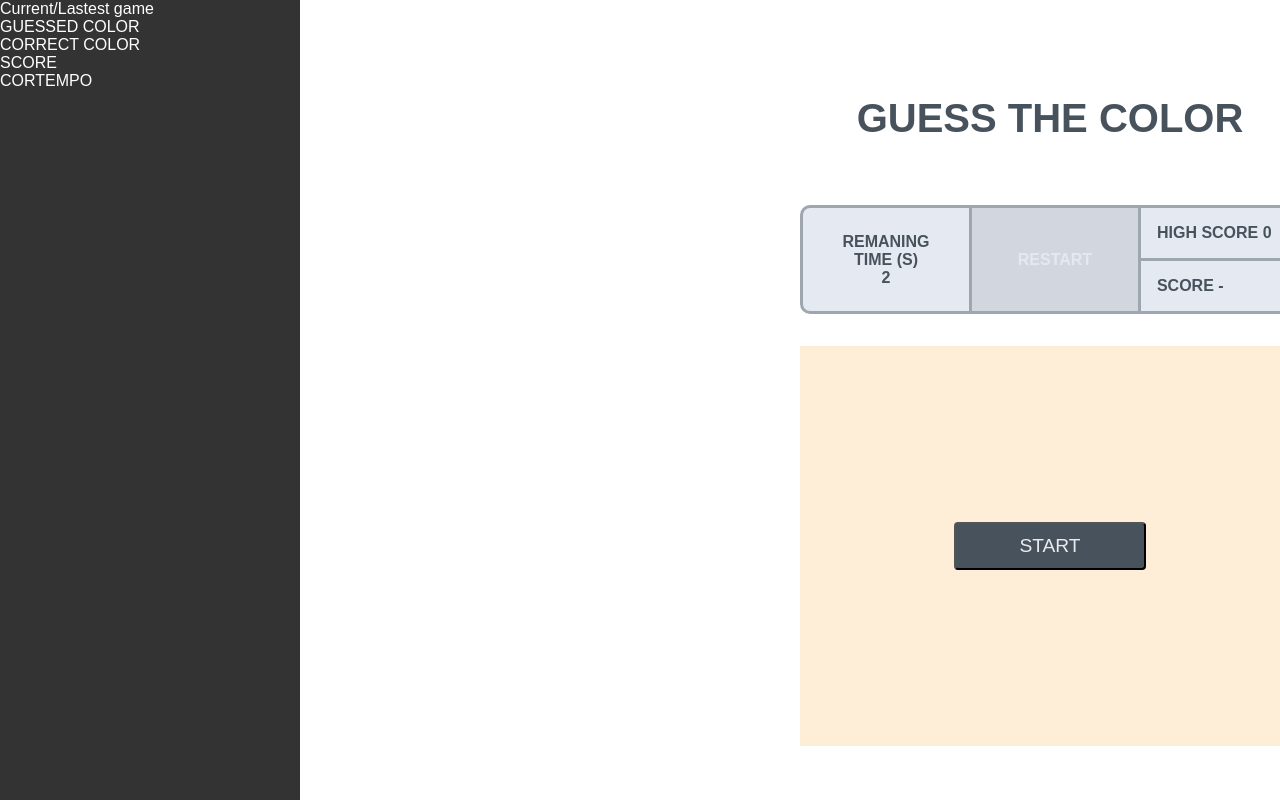
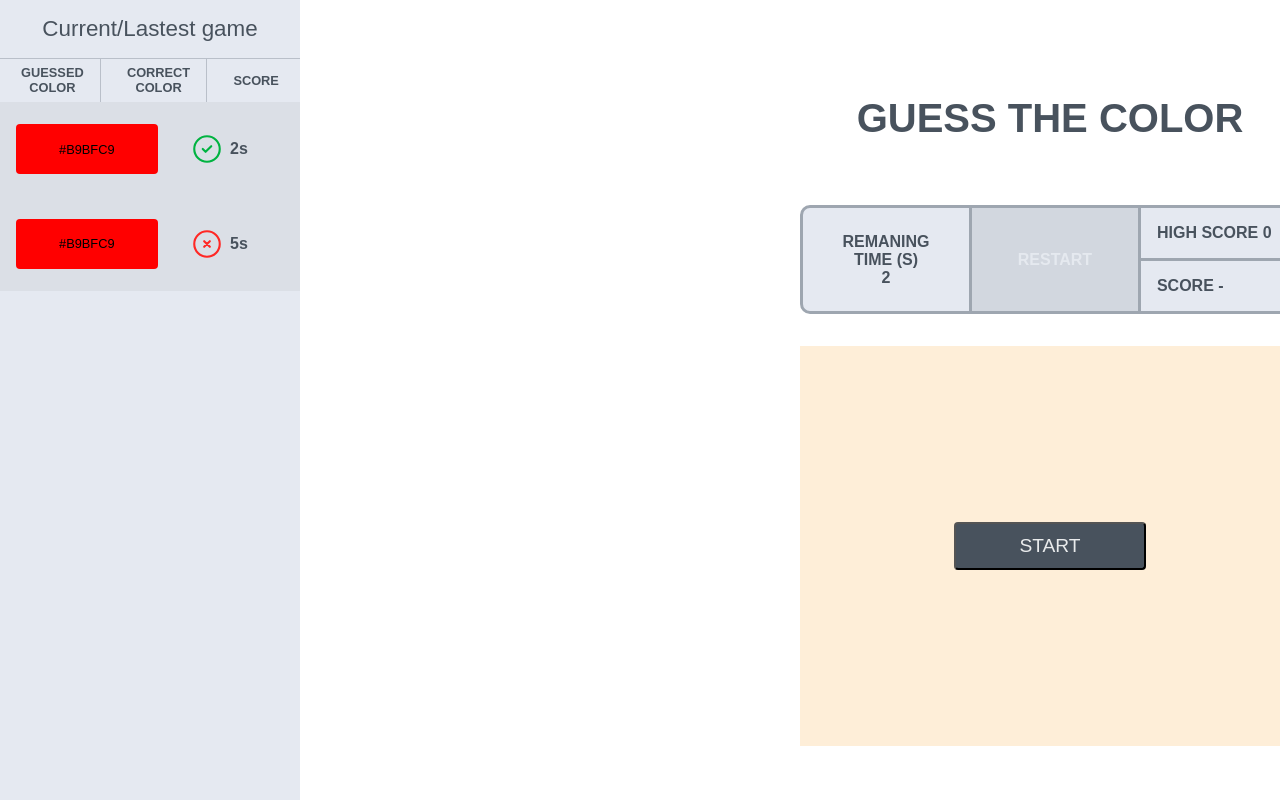
Before and after one commit to Arthur-Cyberpunk/hexa_challenge, a React (Create React App) app: page / in a window 1280 px wide. Built offline with nearby package versions, Linux system fonts and the light colour scheme.

Commit message:
create style of side menu

```diff
--- a/src/components/ModalGame/index.jsx
+++ b/src/components/ModalGame/index.jsx
@@ -40,7 +40,7 @@ const ModalGame = () => {
     if (selectedColor === currentColor) {
       setScore(score + 5);
     } else if (selectedColor !== currentColor) {
-        setScore(score + 1);
+        setScore(score - 1);
     }
 
     startGame();
--- a/src/components/SideMenu/index.jsx
+++ b/src/components/SideMenu/index.jsx
@@ -1,3 +1,5 @@
+import SVGCheck from "../../icons/SVGCheck";
+import SVGWrong from "../../icons/SVGWrong";
 import "./styles.scss";
 
 const SideMenu = () => {
@@ -5,16 +7,35 @@ const SideMenu = () => {
     <div className="containerr">
       <span className="title">Current/Lastest game</span>
       <div className="boxSubTitles">
-                <p>GUESSED COLOR</p>
-                <p>CORRECT COLOR</p>
-                <p>SCORE</p>
+        <p>
+          Guessed <br /> Color
+        </p>
+        <p>
+          Correct <br /> Color
+        </p>
+        <p>Score</p>
       </div>
       <div className="boxInfo">
-                <span className="color">COR</span>
-                <span className="seconds">TEMPO</span>
+        <div className="color">
+          <p className="hexaColor">#b9bfc9</p>
         </div>
+        <span className="seconds">
+          <SVGCheck />
+          2s
+        </span>
       </div>
-    )
-}
+      <div className="boxInfo">
+        <div className="color">
+          <p className="hexaColor">#b9bfc9</p>
+        </div>
+        <span className="seconds">
+          <SVGWrong />
+          5s
+        </span>
+      </div>
 
-export default SideMenu
+    </div>
+  );
+};
+
+export default SideMenu;
--- a/src/components/SideMenu/styles.scss
+++ b/src/components/SideMenu/styles.scss
@@ -1,32 +1,89 @@
 .containerr {
-    width: 300px; /* Largura do menu */
+    width: 300px;
     height: 100%;
-    background-color: #333;
-    color: #fff;
-    //display: flex;
-    //flex-direction: column;
+    background-color: #E5E9F1;
+    display: flex;
+    flex-direction: column;
+    align-items: center;
+    overflow-y: auto;
 
     .title {
-
+        font-size: 1.4rem;
+        color: #48525D;
+        margin-top: 1rem;
     }
 
     .boxSubTitles {
-
+        width: 100%;
+        display: flex;
+        align-items: center;
+        justify-content: space-around;
+        text-align: center;
+        margin-top: 1rem;
+        border-top: 1px solid #b9bfc9;
 
         p {
+            font-size: 0.8rem;
+            font-weight: 600;
+            color: #48525D;
+            border-right: 1px solid #b9bfc9;
+            padding: 0.4rem 1rem;
+            text-transform: uppercase;
+        }
 
+        p:nth-child(3) {
+            border-right: none;
         }
     }
 
     .boxInfo {
-
+        width: 100%;
+        display: flex;
+        gap: 2rem;
+        padding: 1.4rem 1rem;
+        background-color: #DBDFE6;
 
         .color {
+            width: 150px;
+            height: 50px;
+            border-radius: 4px;
+            display: flex;
+            align-items: center;
+            justify-content: center;
+            background-color: red;
+
+            .hexaColor {
+                font-size: 0.8rem;
+                text-transform: uppercase;
+            }
 
         }
 
         .seconds {
-
+            width: 100px;
+            display: flex;
+            align-items: center;
+            gap: 0.4rem;
+            font-weight: 600;
+            color: #48525D;
         }
     }
 }
+
+*::-webkit-scrollbar {
+    width: 10px;
+    width: 10px;
+  }
+
+  *::-webkit-scrollbar-thumb {
+    border-radius: 20px;
+    background-color: #9FA9B8;
+  }
+
+  *::-webkit-scrollbar-thumb:hover {
+    background-color: #9FA9B8;
+  }
+
+  *::-webkit-scrollbar-thumb:active {
+    background-color: #88909b;
+  }
--- /dev/null
+++ b/src/icons/SVGCheck.jsx
@@ -0,0 +1,22 @@
+const SVGCheck = () => {
+  return (
+    <svg
+      xmlns="http://www.w3.org/2000/svg"
+      class="icon icon-tabler icon-tabler-circle-check"
+      width="34"
+      height="34"
+      viewBox="0 0 24 24"
+      stroke-width="1.5"
+      stroke="#00b341"
+      fill="none"
+      stroke-linecap="round"
+      stroke-linejoin="round"
+    >
+      <path stroke="none" d="M0 0h24v24H0z" fill="none" />
+      <path d="M12 12m-9 0a9 9 0 1 0 18 0a9 9 0 1 0 -18 0" />
+      <path d="M9 12l2 2l4 -4" />
+    </svg>
+  );
+};
+
+export default SVGCheck;
--- /dev/null
+++ b/src/icons/SVGWrong.jsx
@@ -0,0 +1,22 @@
+const SVGWrong = () => {
+  return (
+    <svg
+      xmlns="http://www.w3.org/2000/svg"
+      class="icon icon-tabler icon-tabler-circle-x"
+      width="34"
+      height="34"
+      viewBox="0 0 24 24"
+      stroke-width="1.5"
+      stroke="#ff2825"
+      fill="none"
+      stroke-linecap="round"
+      stroke-linejoin="round"
+    >
+      <path stroke="none" d="M0 0h24v24H0z" fill="none" />
+      <path d="M12 12m-9 0a9 9 0 1 0 18 0a9 9 0 1 0 -18 0" />
+      <path d="M10 10l4 4m0 -4l-4 4" />
+    </svg>
+  );
+};
+
+export default SVGWrong;
```
Lines whose indentation alone changed are shown as unchanged.
